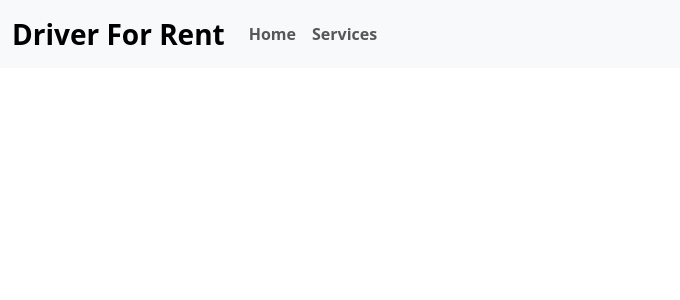
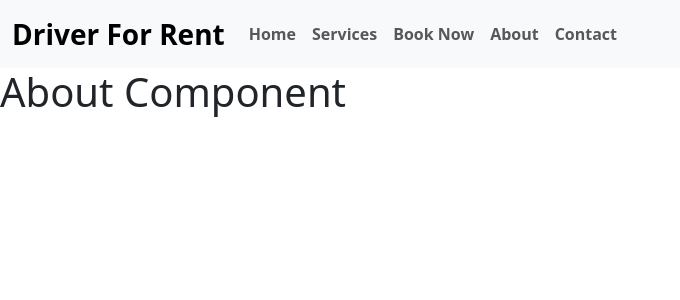
Before and after one commit to jaymanale/My-Driver, a React (Vite) app: page /about in a window 1280 px wide. Shown: the top 300 px of the page, without its empty margins (0-680 px from the left). Built offline with nearby package versions, Linux system fonts and the light colour scheme; the HTML template or start-up script is replaced by a standard one.

Commit message:
Navigation add

```diff
--- a/src/App.jsx
+++ b/src/App.jsx
@@ -3,6 +3,10 @@ import "./App.css";
 import Navbar from "./components/Navbar";
 import Home from "./pages/Home";
 import Services from "./pages/Services";
+import BookNow from "./pages/BookNow";
+import About from "./pages/About";
+import Contact from "./pages/Contact";
+import "./../node_modules/bootstrap/dist/css/bootstrap.min.css";
 
 const App = () => {
   return (
@@ -11,6 +15,9 @@ const App = () => {
       <Routes>
         <Route path="/" element={<Home />} />
         <Route path="/services" element={<Services />} />
+        <Route path="/book" element={<BookNow />} />
+        <Route path="/about" element={<About />} />
+        <Route path="/contact" element={<Contact />} />
       </Routes>
     </>
   );
--- a/src/components/Navbar.jsx
+++ b/src/components/Navbar.jsx
@@ -31,6 +31,21 @@ const Navbar = () => {
                   Services
                 </Link>
               </li>
+              <li className="nav-item d-none d-lg-block">
+                <Link className="nav-link fw-semibold" to="/book">
+                  Book Now
+                </Link>
+              </li>
+              <li className="nav-item d-none d-lg-block">
+                <Link className="nav-link fw-semibold" to="/about">
+                  About
+                </Link>
+              </li>
+              <li className="nav-item d-none d-lg-block">
+                <Link className="nav-link fw-semibold" to="/contact">
+                  Contact
+                </Link>
+              </li>
             </ul>
           </div>
         </div>
--- /dev/null
+++ b/src/pages/About.jsx
@@ -0,0 +1,5 @@
+const About = () => {
+  return <h1>About Component</h1>;
+};
+
+export default About;
--- /dev/null
+++ b/src/pages/BookNow.jsx
@@ -0,0 +1,5 @@
+const BookNow = () => {
+  return <h1>Book now Component</h1>;
+};
+
+export default BookNow;
--- /dev/null
+++ b/src/pages/Contact.jsx
@@ -0,0 +1,5 @@
+const Contact = () => {
+  return <h1>Contact Component</h1>;
+};
+
+export default Contact;
```
